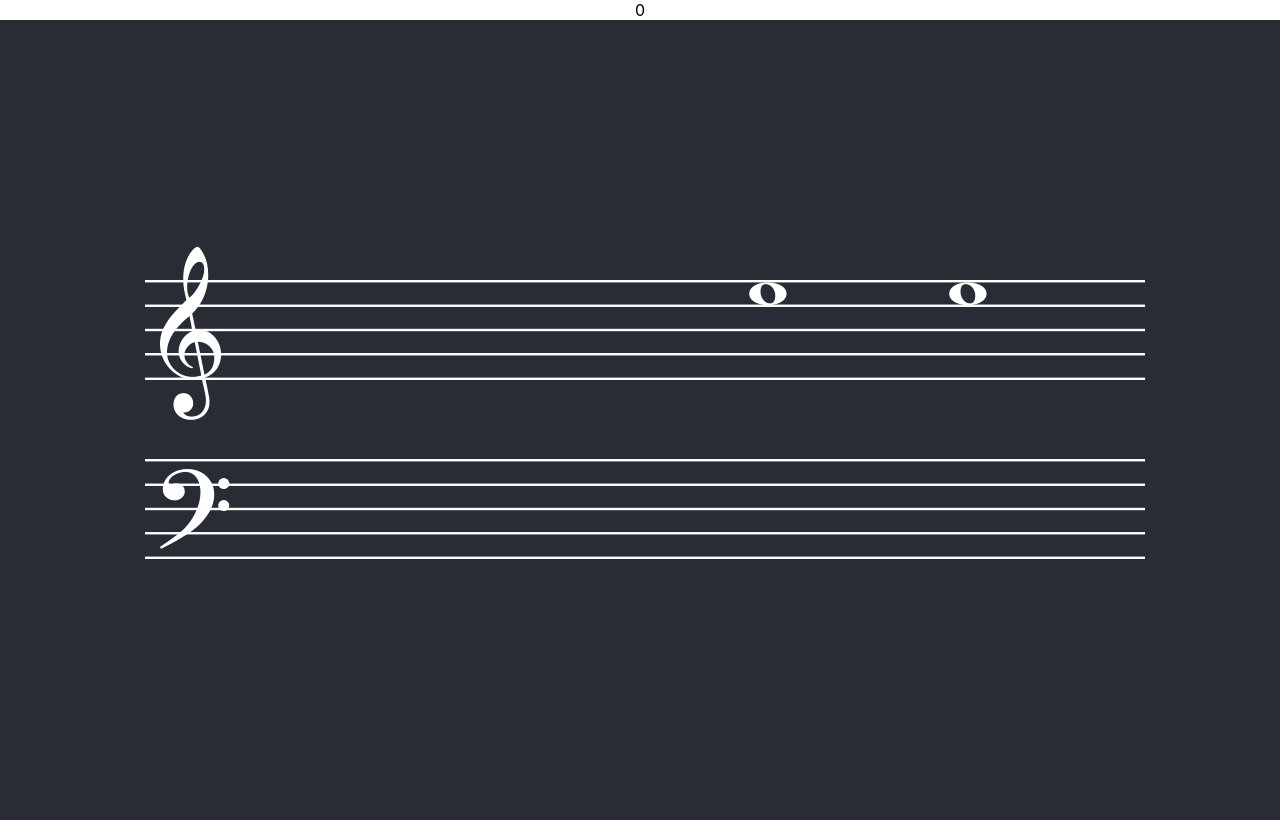
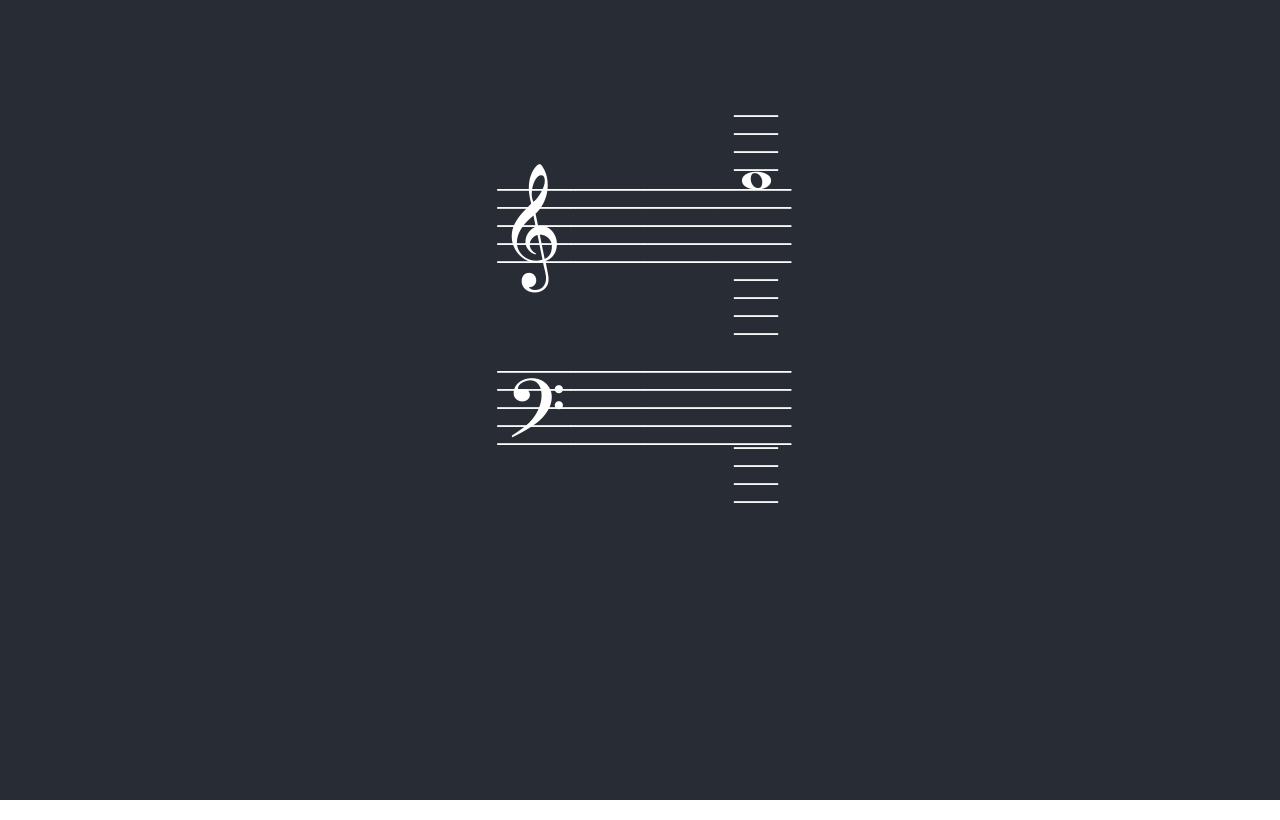
Before and after one commit to kevin-a-nelson/piano-racer, a React (Create React App) app: page / in a window 1280 px wide. Built offline with nearby package versions, Linux system fonts and the light colour scheme; a web font is replaced by a local one.

Commit message:
some notes now

```diff
--- a/src/App.css
+++ b/src/App.css
@@ -16,11 +16,11 @@
 .App-header {
   background-color: #282c34;
   min-height: 100vh;
-  display: flex;
+  /* display: flex;
   flex-direction: column;
   align-items: center;
   justify-content: center;
-  font-size: calc(10px + 2vmin);
+  font-size: calc(10px + 2vmin); */
   color: white;
 }
 
@@ -28,40 +28,52 @@
   color: #61dafb;
 }
 
-.staff {
-  position: relative;
-  margin: 0 auto;
-  text-align: center;
-}
-
-.signature {
-  margin-left: 15px;
-  position: absolute;
-  width: 5%;
-  top: 0;
-}
-
 .sheet-music {
-  font-size: 100px;
-  letter-spacing: -10px;
+  font-size: 74px;
+  letter-spacing: -8px;
   font-family: 'Noto Music';
+  width: 300px;
 
   position: relative;
   margin: 0 auto;
   text-align: center;
 }
 
+.staff {
+  position: relative;
+  margin: 0 auto;
+  text-align: center;
+  font-size: 1em;
+}
+
+.signature {
+  margin-left: 18px;
+  position: absolute;
+  width: 5%;
+  top: 0;
+  font-size: 1em;
+}
+
+.ledgers {
+  position: absolute;
+  top: 5px;
+  transform: scale(.6, 1)
+}
+
+.ledger {
+  height: 18px;
+  font-weight: lighter;
+}
+
+
 #notes {
   position: absolute;
   justify-content: right;
-  flex-direction: row;
   display: flex;
 
-  top: 1px;
-  font-size: 90px;
+  top: 5px;
   width: 100%;
-  letter-spacing: 0px;
-  line-height: 40px;
+  font-size: 0.95em;
 }
 
 .note {
--- a/src/App.tsx
+++ b/src/App.tsx
@@ -2,71 +2,70 @@ import React, { useState, useEffect } from 'react';
 import SheetMusic from '@slnsw/react-sheet-music';
 import logo from './images/staff.png';
 import Note from './components/Note'
+import * as Notes from './Notes'
 import './App.css';
 
 function App() {
-  const [xoffset, setXoffset] = useState(0);
-  const [yoffset, setYoffset] = useState(0);
-  const [counter, setCounter] = useState(0);
-  const [delta, setDelta] = useState(1);
-  const [currentNotes, setCurrentNotes] = useState('')
+  const [currentNote, setCurrentNote] = useState('ABCDEFG')
 
 
-  function moveNoteLeft() {
-    const newXoffset = xoffset + delta;
-    setXoffset(newXoffset)
+  function getRandomArbitrary(min: number, max: number) {
+    return Math.random() * (max - min) + min;
   }
-
-  const Notes = () => {
-    const newNotes = []
-    for(let i = 0; i < currentNotes.length; i++) {
-      newNotes.push(<Note />)
-    }
-    return newNotes
-  }
-
-
-  useEffect(() => {
-    const interval = setInterval(() => {
-      // let newCurrentNotes = currentNotes
-      // newCurrentNotes += 'g';
-
-      setCurrentNotes((currentNotes) => currentNotes + 'g')
-    }, 2000);
-
-      return () => clearInterval(interval);
-  }, []);
 
   return (
     <div className="App">
-      {counter}
       <header className="App-header">
+
+        <div style={{paddingBottom: '20vh'}}></div>
 
         {/* Sheet Music */}
         <div className='sheet-music'>
 
           <div id="staves">
 
+            {/* Treble Cleff Upper ledgers */}
+            <div className="ledgers" style={{top: '-110px', right: '0px'}}>
+              <div className="ledger">𝄖</div>
+              <div className="ledger">𝄖</div>
+              <div className="ledger">𝄖</div>
+              <div className="ledger">𝄖</div>
+            </div>
+
             {/* Treble Cleff */}
-            <div id="treble-cleff" className='staff'> 𝄚𝄚𝄚𝄚𝄚𝄚𝄚𝄚𝄚𝄚
+            <div id="treble-cleff" className='staff'> 𝄚𝄚𝄚𝄚
               <div className='signature'>
                 𝄞
               </div>
             </div>
 
+            {/* Treble Cleff Lower Ledgers */}
+            <div className="ledgers" style={{top: '54px', right: '0px'}}>
+              <div className="ledger">𝄖</div>
+              <div className="ledger">𝄖</div>
+              <div className="ledger">𝄖</div>
+              <div className="ledger">𝄖</div>
+            </div>
+
+            <div style={{marginBottom: '50px'}}></div>
+
             {/* Base Cleff */}
-            <div id="base-clef" className='staff'> 𝄚𝄚𝄚𝄚𝄚𝄚𝄚𝄚𝄚𝄚
+            <div id="base-clef" className='staff'> 𝄚𝄚𝄚𝄚
                 <div className='signature'>
                   𝄢
                 </div>
             </div>
 
+            <div className="ledgers" style={{top: '222px', right: '0px'}}>
+              <div className="ledger">𝄖</div>
+              <div className="ledger">𝄖</div>
+              <div className="ledger">𝄖</div>
+              <div className="ledger">𝄖</div>
+            </div>
+
           </div>
 
-          {/* Notes */}
-          <div id='notes'>
-            {Notes()}
-          </div>
+          <Note noteLetters={Notes.G5Trebble}/>
 
         </div>
       </header>
--- /dev/null
+++ b/src/Notes.ts
@@ -0,0 +1,109 @@
+
+const D4Position = 22
+const wholeStep = 18
+
+export const D3Trebble = [{
+    letter: 'C',
+    octave: 4,
+    stave: 'Treble',
+    yPosition: `${D4Position + wholeStep * 4 + 1}px`
+}]
+
+export const F3Trebble = [{
+    letter: 'C',
+    octave: 4,
+    stave: 'Treble',
+    yPosition: `${D4Position + wholeStep * 3 + 1}px`
+}]
+
+export const E3Trebble = [{
+    letter: 'C',
+    octave: 4,
+    stave: 'Treble',
+    yPosition: `${D4Position + wholeStep * 2 + 1}px`
+}]
+
+export const G3Trebble = [{
+    letter: 'C',
+    octave: 4,
+    stave: 'Treble',
+    yPosition: `${D4Position + wholeStep + 1}px`
+}]
+
+export const D4Trebble = [{
+    letter: 'C',
+    octave: 4,
+    stave: 'Treble',
+    yPosition: `${D4Position}px`
+}]
+
+export const F4Trebble = [{
+  letter: 'D',
+  octave: 4,
+  stave: 'Treble',
+  yPosition: `${D4Position - wholeStep}px`
+}]
+
+
+export const A4Trebble = [{
+    letter: 'B',
+    octave: 4,
+    stave: 'Treble',
+    yPosition: `${D4Position - wholeStep * 2}px`
+}]
+
+export const C4Trebble = [{
+    letter: 'B',
+    octave: 4,
+    stave: 'Treble',
+    yPosition: `${D4Position - wholeStep * 3}px`
+}]
+
+export const E5Trebble = [{
+    letter: 'B',
+    octave: 4,
+    stave: 'Treble',
+    yPosition: `${D4Position - wholeStep * 4}px`
+}]
+
+export const G5Trebble = [{
+    letter: 'B',
+    octave: 4,
+    stave: 'Treble',
+    yPosition: `${D4Position - wholeStep * 5}px`
+}]
+
+export const B5Trebble = [{
+    letter: 'B',
+    octave: 4,
+    stave: 'Treble',
+    yPosition: `${D4Position - wholeStep * 6}px`
+}]
+
+export const D5Trebble = [{
+    letter: 'B',
+    octave: 4,
+    stave: 'Treble',
+    yPosition: `${D4Position - wholeStep * 7}px`
+}]
+
+export const F5Trebble = [{
+    letter: 'B',
+    octave: 4,
+    stave: 'Treble',
+    yPosition: `${D4Position - wholeStep * 8 - 1.5}px`
+}]
+
+export const A5Trebble = [{
+    letter: 'B',
+    octave: 4,
+    stave: 'Treble',
+    yPosition: `${D4Position - wholeStep * 9 - 2.5}px`
+}]
+
+export const C6Trebble = [{
+    letter: 'B',
+    octave: 4,
+    stave: 'Treble',
+    yPosition: `${D4Position - wholeStep * 9}px`
+}]
--- a/src/components/Note.tsx
+++ b/src/components/Note.tsx
@@ -1,35 +1,23 @@
 import React, { useState, useEffect } from 'react'
+import * as Notes from '../Notes'
 
-export default function Note() {
-  const [xoffset, setXoffset] = useState(0);
-  const [isDead, setIsDead] = useState(false);
+const UNANSERED_COLOR = 'black'
+const CORRECT_ANSWER_COLOR = 'green'
+const WRONG_ANSWER_COLOR = 'red'
 
 
-  useEffect(() => {
-    // xoffset is always 0 within setInterval() for some reason
-    // xoffsetTracker is used to track the real value of xoffset
-    let xoffsetTracker = 0;
-    const interval = setInterval(() => {
-      xoffsetTracker += 1;
-      if (xoffsetTracker > 800) {
-        setIsDead((isDead) => true)
-        clearInterval(interval)
-      } else {
-        setXoffset((xoffset) => xoffset + 1)
-      }
 
-    }, 10);
+export default function Note({noteLetters}: any) {
+  const [answeredCorrectly, setAnsweredCorrectly] = useState(false);
+  const [answeredIncorrectly, setAnsweredIncorrectly] = useState(false);
+  const [color, setColor] = useState(UNANSERED_COLOR);
 
-      return () => clearInterval(interval);
-  }, []);
-
-  if(isDead) {
-      return null
-  }
 
     return (
-        <div className='note' style={{right: xoffset}}>
-            𝅝
+        <div id='notes' style={{ top: noteLetters[0].yPosition, right: '36.5px'}}>
+            <div className='note'>
+                <span>𝅝</span>
+            </div>
         </div>
     )
 }
```
